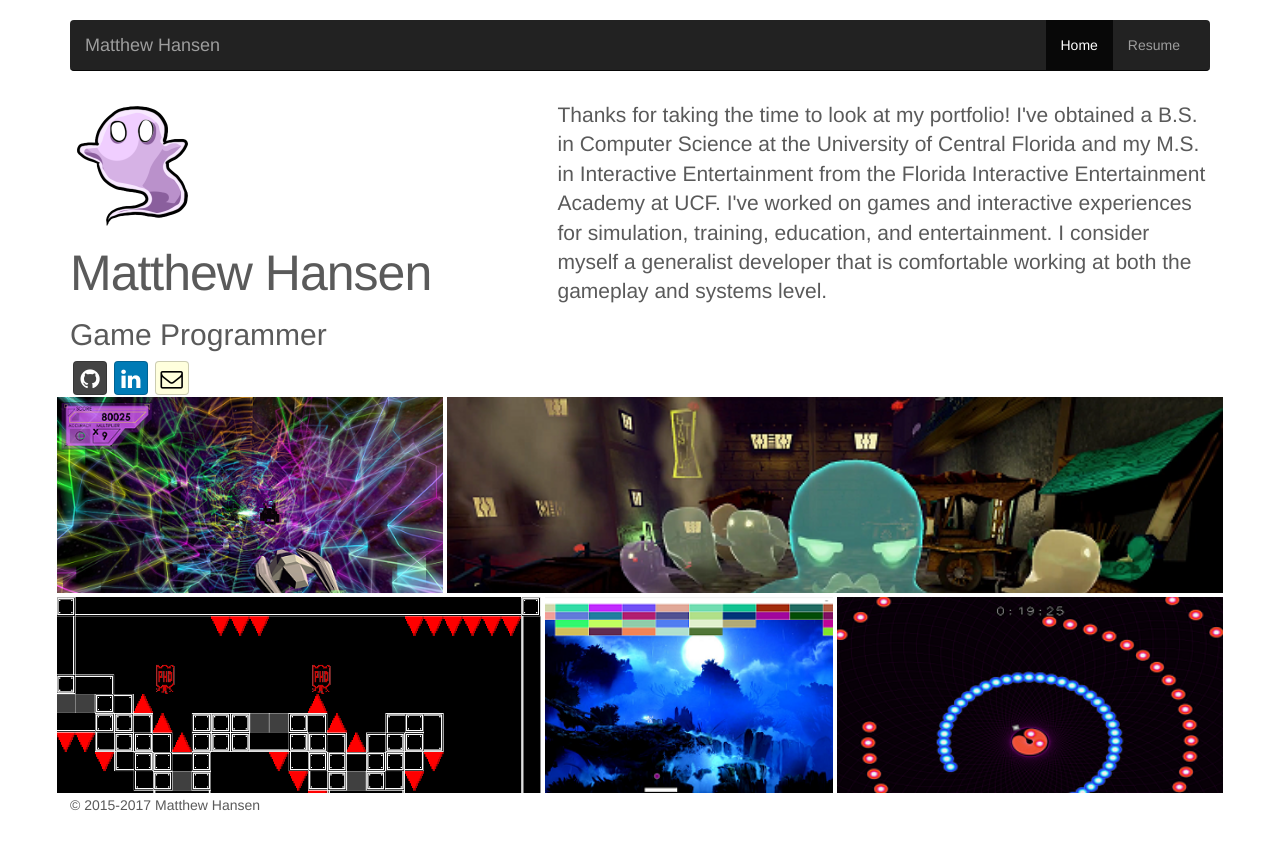
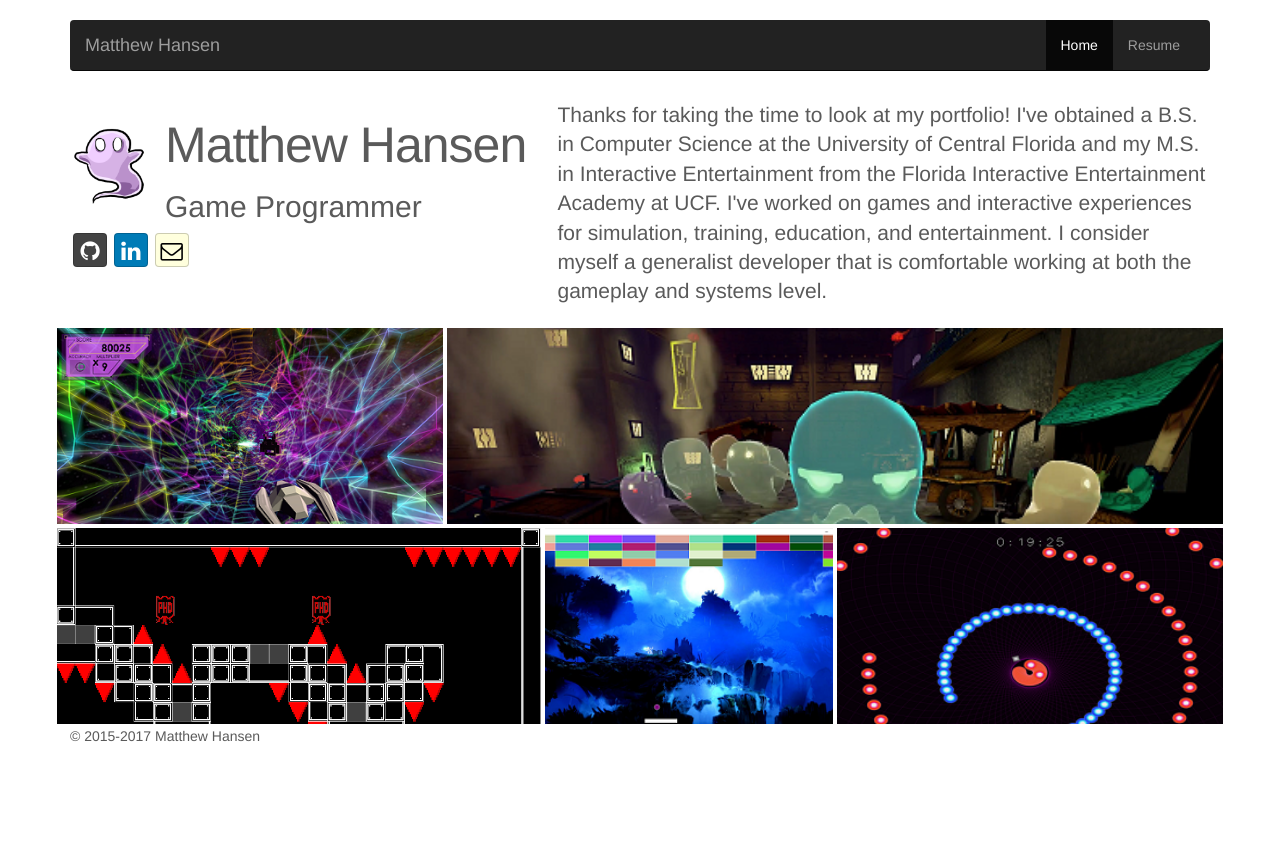
Before and after one commit to m-hansen/m-hansen.github.io, a plain HTML site: page index.html in a window 1280 px wide. After the commit the page ends 800 px from the top, so only its background shows below. Drawn offline with nearby package versions, Linux system fonts and the light colour scheme.

Commit message:
Icon adjustments

```diff
--- a/index.html
+++ b/index.html
@@ -39,9 +39,11 @@
       <!-- ABOUT -->
       <div class="row featurette about">
         <div class="col-md-5">
-          <img src="img/channeler-icon.png" style="width:128px;height:128px;"/>
-          <h2 id="name"></h2>
-          <h2 id="profession"></h2>
+          <div>
+            <img src="img/channeler-icon.png" alt="logo" style="position:absolute;top:15%;width:80px;height:80px;"/>
+            <span style="margin-left:95px;display:block;"><h2 id="name"></h2>
+            <h2 id="profession"></h2></span>
+          </div>
           <div class="social-buttons">
             <a class="btn btn-social-icon btn-github" href="https://github.com/m-hansen" target="_blank">
               <i class="fa fa-github"></i>
```
